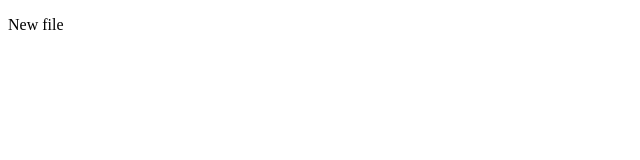
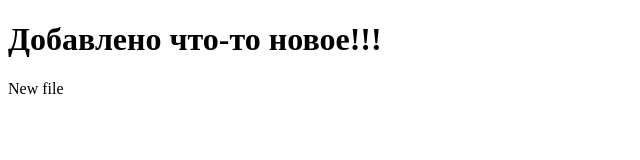
Before and after one commit to Vladislav-Labkovich/git-lesson, a plain HTML site: page hello.html in a window 1280 px wide. Shown: the whole page, without its empty margins (0-640 px from the left). Drawn offline with Linux system fonts and the light colour scheme.

Commit message:
added new file hello.html

```diff
--- a/hello.html
+++ b/hello.html
@@ -8,7 +8,11 @@
 </head>
 <body>
     <div>
+        <h1>
+        Добавлено что-то новое!!!
+        </h1>
         <p>New file</p>
+
     </div>
 
 </body>
```
